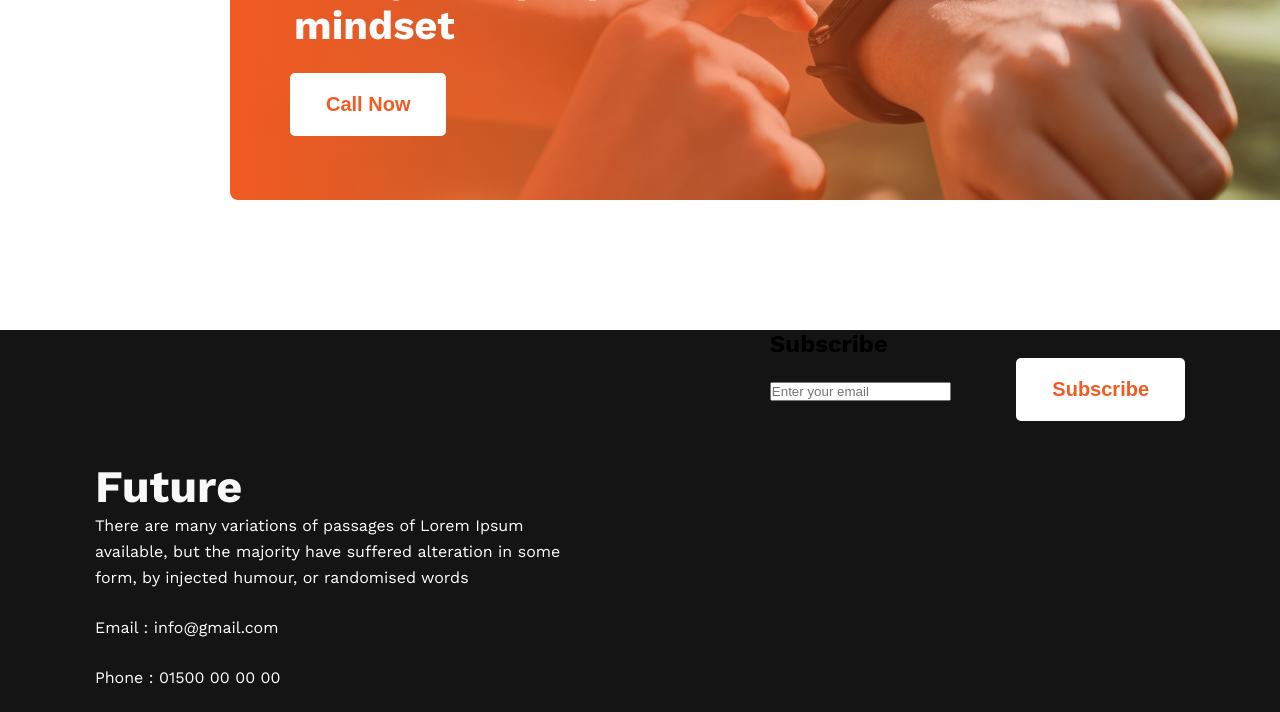
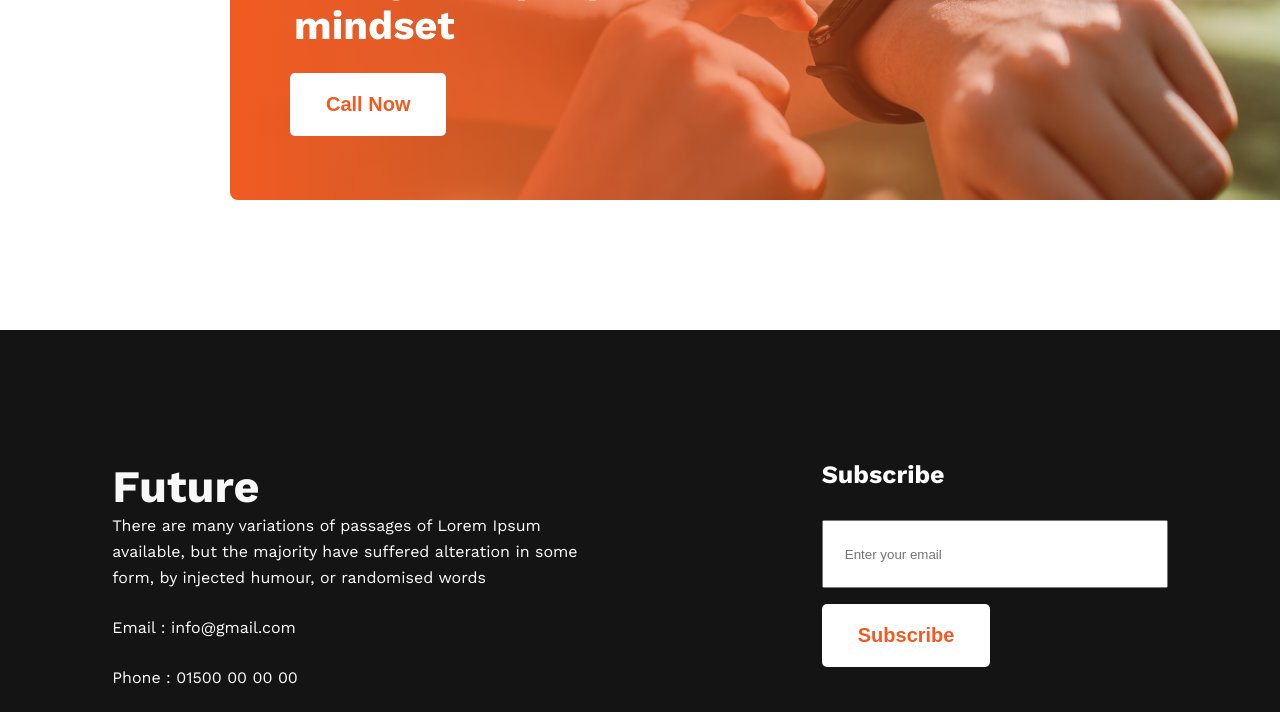
Before and after one commit to monoare/new-year-new-me, a plain HTML site: page index.html in a window 1280 px wide. Shown: the part 2400-3112 px from the top of the page. Drawn offline with nearby package versions, Linux system fonts and the light colour scheme.

Commit message:
final code added

```diff
--- a/index.html
+++ b/index.html
@@ -104,7 +104,8 @@
       </div>
       <div class="subscribe">
         <h2>Subscribe</h2>
-        <input type="email" name="" id="" placeholder="Enter your email" />
+        <input type="email" name="" id="email" placeholder="Enter your email" />
+        <br />
         <button class="btn-primary">Subscribe</button>
       </div>
     </footer>
--- a/style.css/style.css
+++ b/style.css/style.css
@@ -174,3 +174,25 @@ footer {
   margin-right: 15px;
   padding-bottom: 130px;
 }
+
+.subscribe h2 {
+  margin-bottom: 31px;
+  margin-top: 130px;
+  color: #fff;
+  font-size: 25px;
+  font-weight: 600;
+}
+
+.subscribe input {
+  width: 300px;
+  height: 64px;
+  margin-bottom: 16px;
+}
+
+#email {
+  padding: 0 21px;
+}
+
+.subscribe .btn-primary {
+  margin-left: 0;
+}
```
